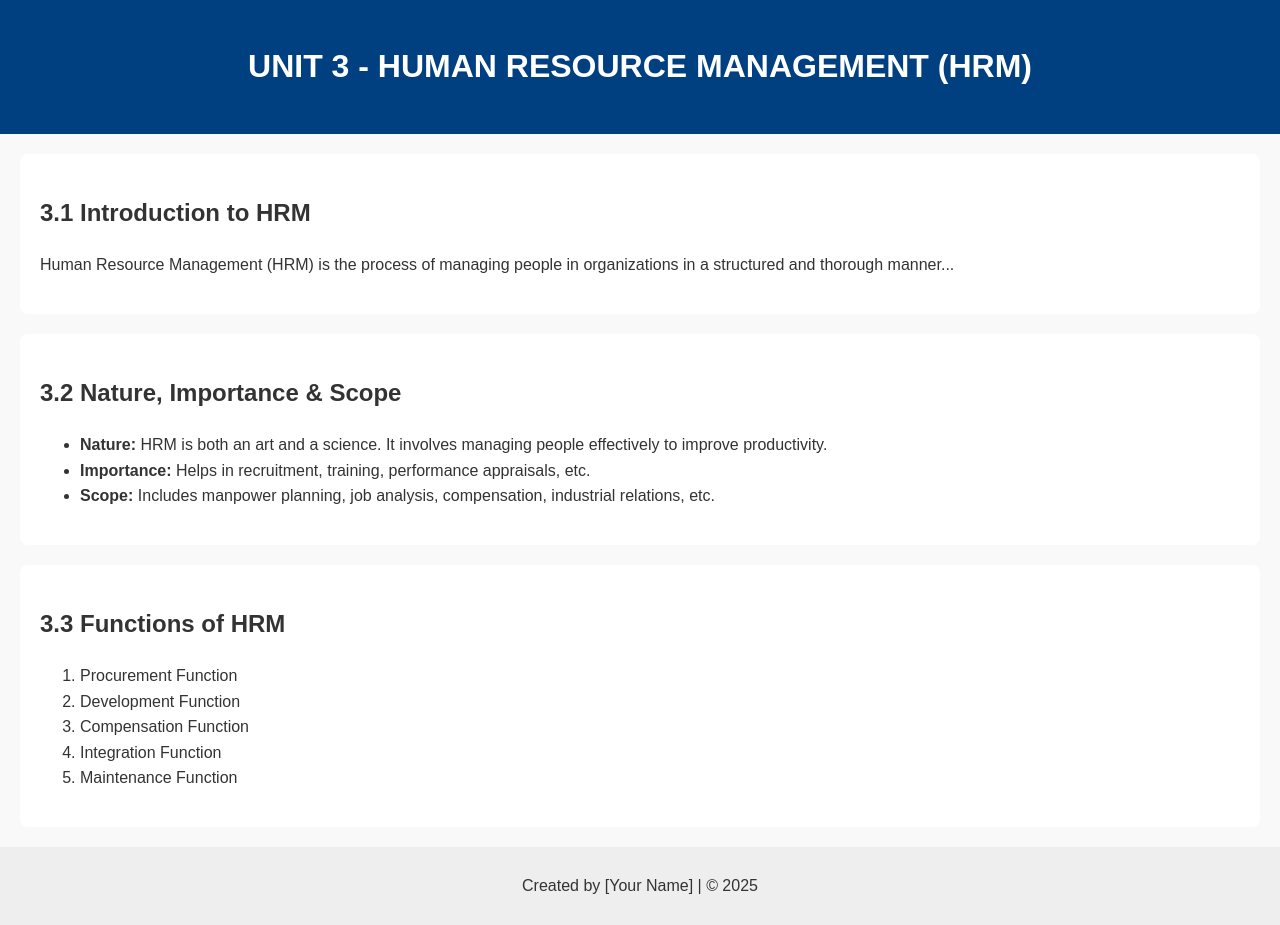
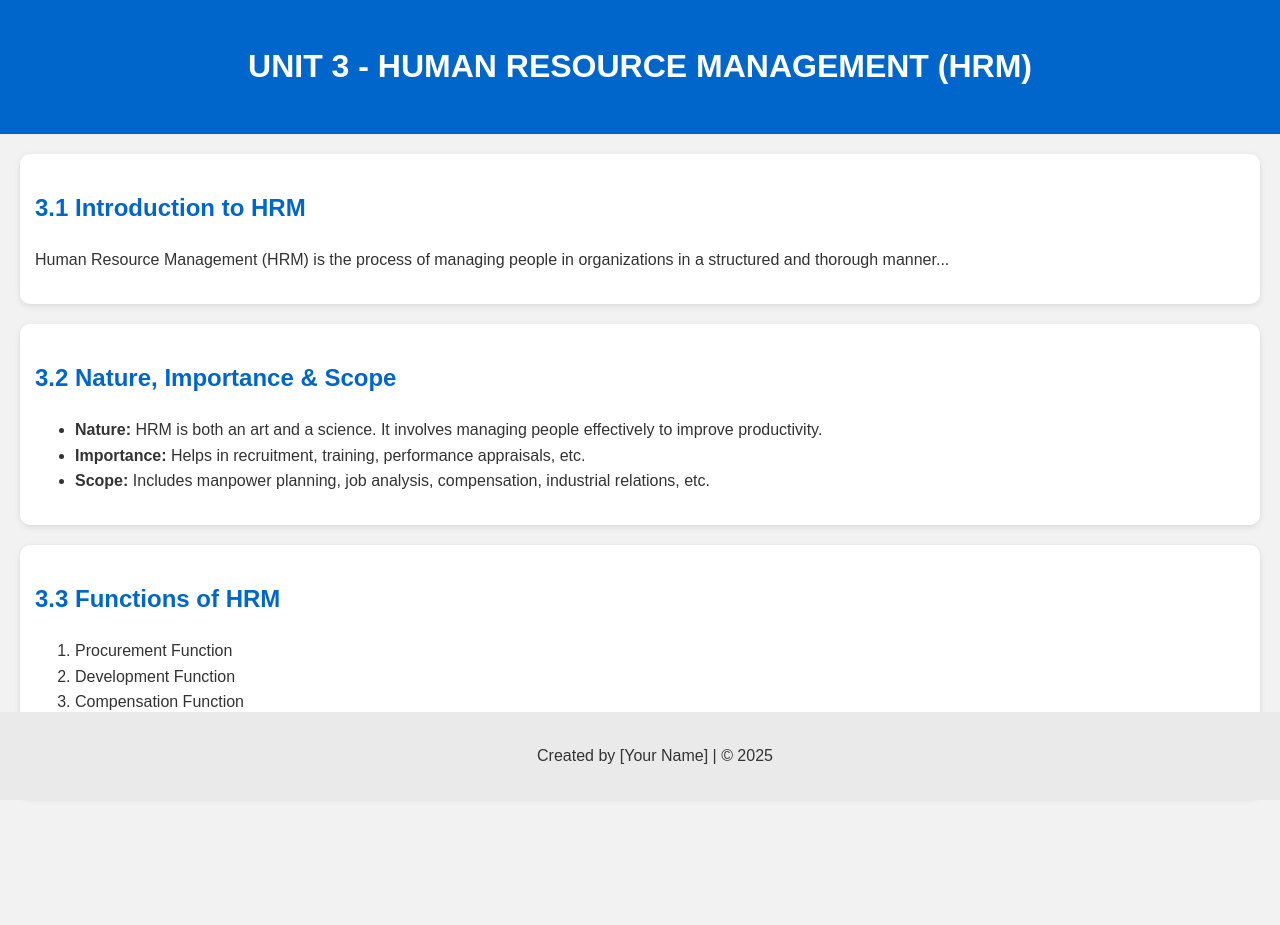
Before and after one commit to Benita9985/Benita9985.github.io, a plain HTML site: page index.html in a window 1280 px wide. After the commit the page ends 837 px from the top, so only its background shows below. Drawn offline with Linux system fonts and the light colour scheme; a script that the page names is missing.

Commit message:
Update style.css

```diff
--- a/style.css
+++ b/style.css
@@ -3,32 +3,39 @@ body {
   line-height: 1.6;
   margin: 0;
   padding: 0;
-    background-color: #f9f9f9;
+  background-color: #f2f2f2;
   color: #333;
 }
 
 header {
-    background-color: #004080;
-    color: white;
-    padding: 20px;
+  background-color: #0066cc;
+  color: #fff;
+  padding: 20px 10px;
   text-align: center;
 }
 
-nav a {
-    margin: 0 10px;
-    color: white;
-    text-decoration: none;
+main {
+  padding: 20px;
 }
 
 section {
-    padding: 20px;
-    margin: 20px;
-    background-color: white;
-    border-radius: 8px;
+  margin-bottom: 20px;
+  background-color: #fff;
+  padding: 15px;
+  border-radius: 10px;
+  box-shadow: 0px 2px 6px rgba(0, 0, 0, 0.1);
+}
+
+h2 {
+  cursor: pointer;
+  color: #0066cc;
 }
 
 footer {
-    background-color: #eee;
   text-align: center;
-    padding: 10px;
+  padding: 15px;
+  background-color: #eaeaea;
+  position: fixed;
+  width: 100%;
+  bottom: 0;
 }
```
Lines whose indentation alone changed are shown as unchanged.
